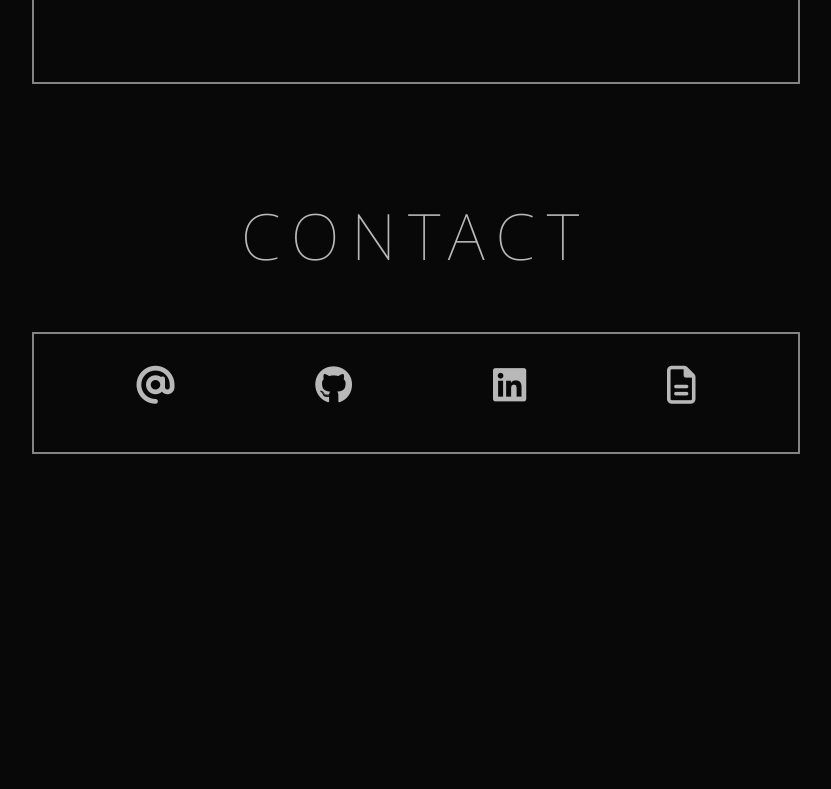
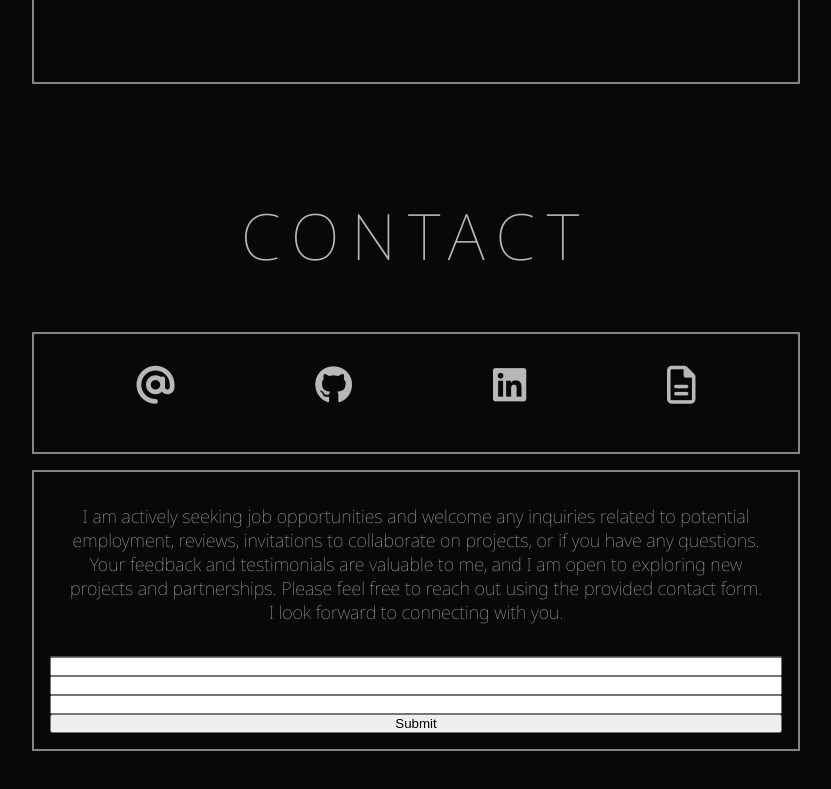
Before and after one commit to PatrikasDapsys/portfolio-2025, a Vue app: page / in a window 1280 px wide. Shown: the part 1961-2750 px from the top of the page, without its empty margins (224-1055 px from the left). Built offline with nearby package versions, Linux system fonts and the light colour scheme.

Commit message:
contact form

```diff
--- a/src/App.vue
+++ b/src/App.vue
@@ -28,3 +28,4 @@ onMounted(() => {
 <!-- TODO: Loading page -->
 <!-- TODO: Gradient background -->
 <!-- TODO: css styling order package -->
+<!-- TODO: use @ for scss imports -->
--- a/src/components/PageTitle.vue
+++ b/src/components/PageTitle.vue
@@ -1,5 +1,5 @@
 <template>
-  <div class="page-title">{{ title }}</div>
+  <h2 class="page-title">{{ title }}</h2>
 </template>
 
 <script setup lang="ts">
--- a/src/enums/id.ts
+++ b/src/enums/id.ts
@@ -3,4 +3,10 @@ enum IdEnum {
   EXPERIENCE = 'experience',
 }
 
-export { IdEnum }
+enum formIdEnum {
+  EMAIL = 'formEmail',
+  TITLE = 'formTitle',
+  MESSAGE = 'formMessage',
+}
+
+export { IdEnum, formIdEnum }
--- /dev/null
+++ b/src/pages/contact/ContactForm.vue
@@ -0,0 +1,95 @@
+<template>
+  <form @submit.prevent="submitForm" class="contact-form">
+    <input
+      v-for="entry in FORM_DATA"
+      :key="entry.id"
+      :id="entry.id"
+      :name="entry.name"
+      :type="entry.type"
+      v-model="formData[entry.key]"
+      :autocomplete="entry.autocomplete ? 'on' : 'off'"
+      required
+    />
+    <button type="submit">Submit</button>
+  </form>
+</template>
+
+<script setup lang="ts">
+import { formIdEnum } from '@/enums/id'
+import { reactive } from 'vue'
+
+interface FormSubmitData {
+  email: string
+  title: string
+  message: string
+}
+
+interface FormData {
+  id: string
+  name: string
+  type: string
+  key: keyof FormSubmitData
+  autocomplete?: boolean
+}
+
+const formData = reactive<FormSubmitData>({
+  email: '',
+  title: '',
+  message: '',
+})
+
+const FORM_EMAIL_NAME = 'Email'
+const FORM_TITLE_NAME = 'Title'
+const FORM_MESSAGE_NAME = 'Message'
+
+const FORM_DATA: FormData[] = [
+  {
+    id: formIdEnum.EMAIL,
+    name: FORM_EMAIL_NAME,
+    type: 'email',
+    key: 'email',
+    autocomplete: true,
+  },
+  {
+    id: formIdEnum.TITLE,
+    name: FORM_TITLE_NAME,
+    type: 'text',
+    key: 'title',
+  },
+  {
+    id: formIdEnum.MESSAGE,
+    name: FORM_MESSAGE_NAME,
+    type: 'text',
+    key: 'message',
+  },
+]
+
+const resetForm = () => {
+  formData.title = ''
+  formData.email = ''
+  formData.message = ''
+}
+
+const validateForm = () => {
+  return true
+}
+
+const submitForm = () => {
+  if (!validateForm()) return
+  console.log('form submitted', formData)
+
+  resetForm()
+}
+</script>
+
+<style scoped lang="scss">
+@use '../../styles/partials/_variables';
+@use '../../styles/partials/_colors';
+
+$contact-border: 1px solid colors.$base-text-color-darkest;
+
+.contact-form {
+  display: flex;
+  flex-direction: column;
+}
+</style>
--- a/src/pages/contact/ContactLinks.vue
+++ b/src/pages/contact/ContactLinks.vue
@@ -20,6 +20,7 @@ import Popup from '../../components/Popup.vue'
 @use '../../styles/partials/_colors';
 @use '../../styles/partials/_z-index';
 @use '../../styles/partials/_breakpoints';
+@use '../../styles/partials/_variables';
 
 $links-gap: 24px;
 
@@ -27,7 +28,7 @@ $links-gap: 24px;
   display: flex;
   width: 100%;
   padding: 32px;
-  border: 2px solid colors.$base-text-color-dark;
+  border: variables.$base-border;
   list-style: none;
   flex-wrap: wrap;
   gap: $links-gap;
--- a/src/pages/contact/ContactPage.vue
+++ b/src/pages/contact/ContactPage.vue
@@ -1,13 +1,15 @@
 <template>
   <div class="contact-page">
     <PageTitle :title="PAGE_TITLE" />
-    <ContactLinks />
+    <ContactLinks class="contact-page__links" />
+    <ContactSection />
   </div>
 </template>
 
 <script setup lang="ts">
 import PageTitle from '@/components/PageTitle.vue'
 import ContactLinks from './ContactLinks.vue'
+import ContactSection from './ContactSection.vue'
 
 const PAGE_TITLE = 'Contact'
 </script>
@@ -33,5 +35,9 @@ $links-gap: 24px;
   @media (min-width: breakpoints.$lg-screen-breakpoint) {
     padding: 0 20%;
   }
+
+  &__links {
+    margin-bottom: 16px;
+  }
 }
 </style>
--- /dev/null
+++ b/src/pages/contact/ContactSection.vue
@@ -0,0 +1,36 @@
+<template>
+  <div class="contact-section">
+    <p class="contact-section__introduction">{{ INTRODUCTION_TEXT }}</p>
+    <ContactForm />
+  </div>
+</template>
+
+<script setup lang="ts">
+import ContactForm from './ContactForm.vue'
+
+const INTRODUCTION_TEXT = `
+I am actively seeking job opportunities and welcome any inquiries related to potential employment, reviews, invitations to collaborate on projects, or if you have any questions.
+ Your feedback and testimonials are valuable to me, and I am open to exploring new projects and partnerships.
+  Please feel free to reach out using the provided contact form.
+   I look forward to connecting with you.
+`
+</script>
+
+<style scoped lang="scss">
+@use '../../styles/partials/_variables';
+@use '../../styles/partials/_colors';
+
+$contact-border: 1px solid colors.$base-text-color-darkest;
+
+.contact-section {
+  border: variables.$base-border;
+  padding: 16px;
+
+  &__introduction {
+    font-size: 18px;
+    text-align: center;
+    padding: 16px 16px 32px;
+    border-bottom: $contact-border;
+  }
+}
+</style>
--- a/src/pages/experience/ExperiencePage.vue
+++ b/src/pages/experience/ExperiencePage.vue
@@ -27,6 +27,7 @@ const PAGE_TITLE = 'Experience'
 @use '../../styles/partials/_colors';
 @use '../../styles/partials/_z-index';
 @use '../../styles/partials/_breakpoints';
+@use '../../styles/partials/_variables';
 
 .experience-page {
   display: flex;
@@ -72,7 +73,7 @@ const PAGE_TITLE = 'Experience'
     gap: 42px;
     align-items: center;
     height: 60%;
-    border: 2px solid colors.$base-text-color-dark;
+    border: variables.$base-border;
   }
 }
 </style>
--- a/src/pages/hero/HeroPage.vue
+++ b/src/pages/hero/HeroPage.vue
@@ -55,6 +55,7 @@ const TITLE = `
 @use '../../styles/partials/_colors';
 @use '../../styles/partials/_z-index';
 @use '../../styles/partials/_breakpoints';
+@use '../../styles/partials/_variables';
 
 $mask-width: 32px;
 $sm-hero-padding: 16px;
@@ -69,7 +70,7 @@ $theme-switcher-vertical-offset: 4px;
   height: calc(100vh - $mask-width * 2);
   margin: $mask-width;
   padding: $sm-hero-padding;
-  border: 2px solid colors.$base-text-color-dark;
+  border: variables.$base-border;
 
   @media (min-width: breakpoints.$md-screen-breakpoint) {
     padding: $mask-width;
--- /dev/null
+++ b/src/styles/partials/_variables.scss
@@ -0,0 +1,3 @@
+@use '../partials/_colors';
+
+$base-border: 2px solid colors.$base-text-color-dark;
```
